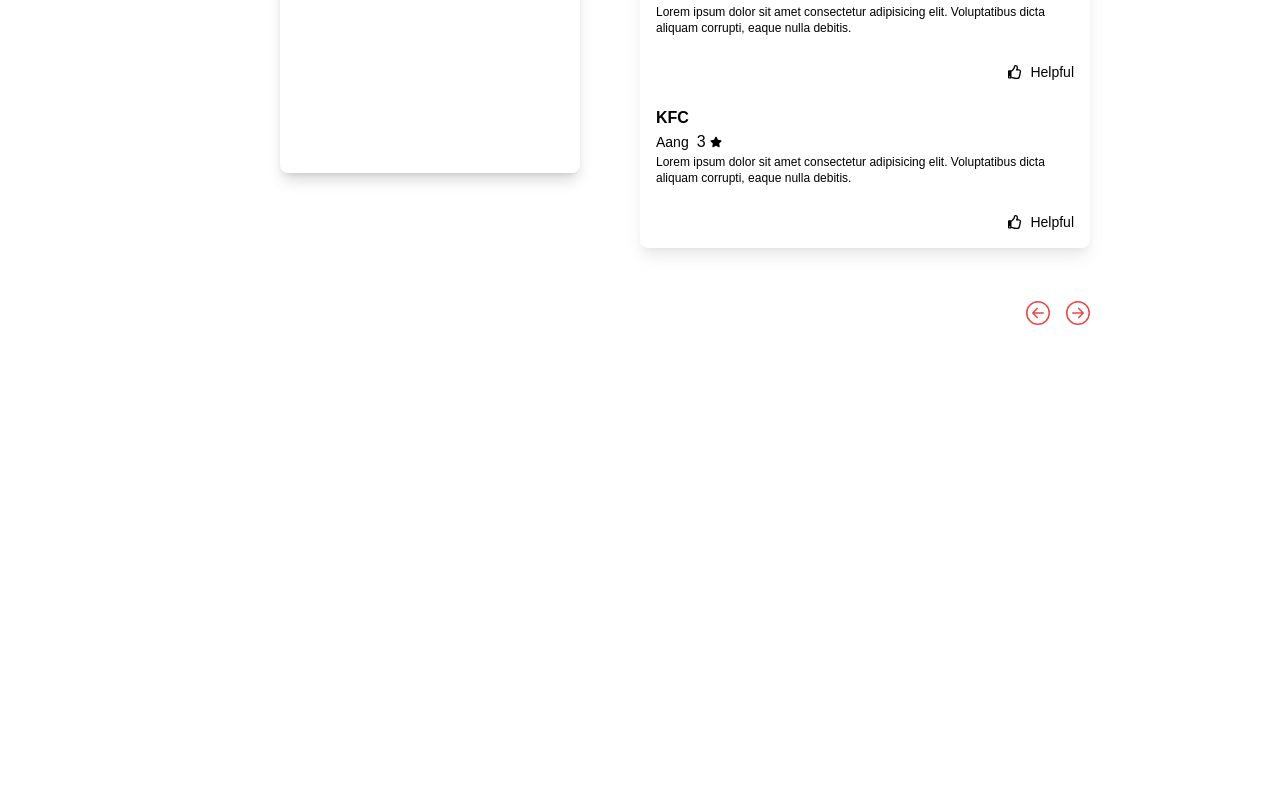
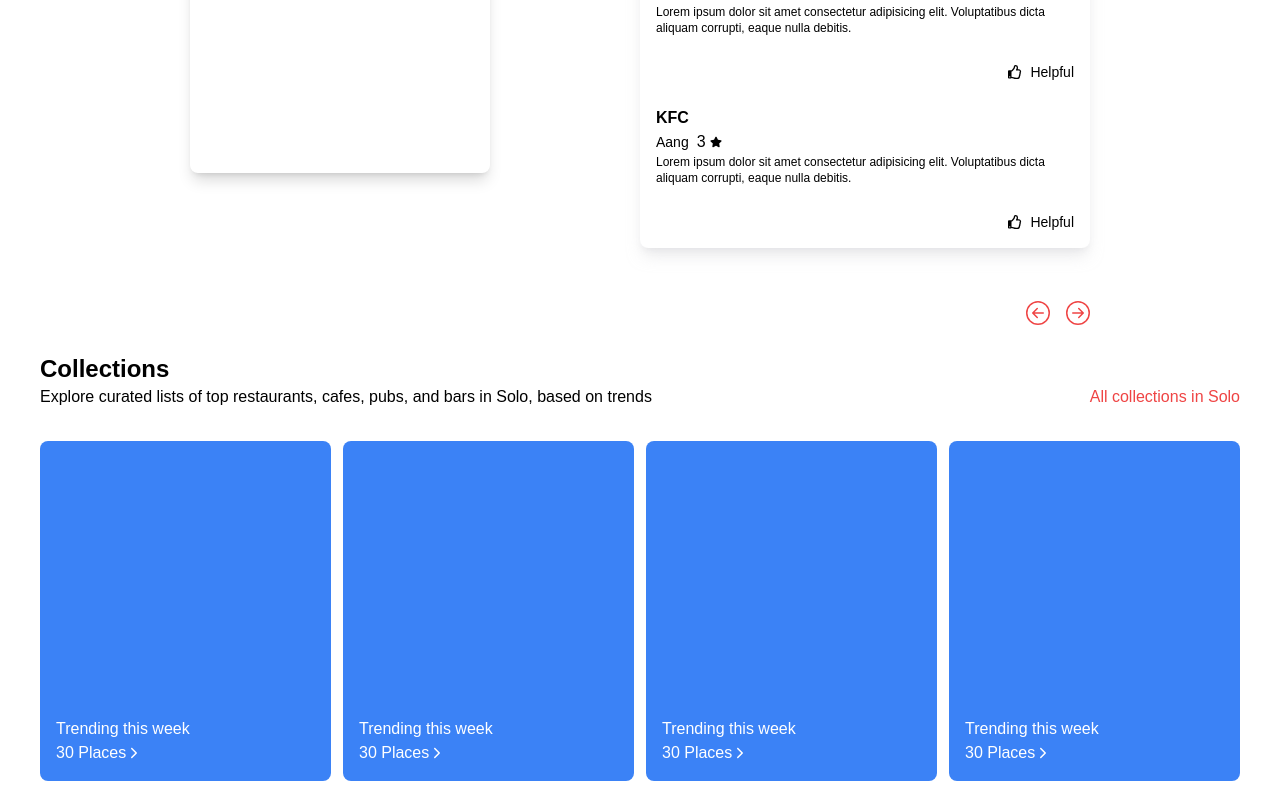
Before and after one commit to milhamm/jajanin, a Next.js app: page / in a window 1280 px wide. Shown: the part 667-1464 px from the top of the page. Before the commit the page ends 1000 px from the top, so only its background shows below. Built offline with nearby package versions, Linux system fonts and the light colour scheme.

Commit message:
Add collection card

```diff
--- /dev/null
+++ b/components/CollectionCard/index.tsx
@@ -0,0 +1,29 @@
+import { IoIosArrowForward } from "react-icons/io";
+
+type CollectionCardProps = {
+  collectionName: string;
+  totalCollection: number;
+};
+
+const CollectionCard = ({
+  collectionName,
+  totalCollection,
+}: CollectionCardProps) => {
+  return (
+    <a href=''>
+      <div className='w-full h-[340px] bg-blue-500 rounded-lg p-4'>
+        <div className='flex flex-col justify-end h-full text-white'>
+          <h3>{collectionName}</h3>
+          <div className='flex'>
+            <p>{totalCollection} Places</p>
+            <button>
+              <IoIosArrowForward />
+            </button>
+          </div>
+        </div>
+      </div>
+    </a>
+  );
+};
+
+export default CollectionCard;
--- a/pages/index.tsx
+++ b/pages/index.tsx
@@ -2,6 +2,7 @@ import { IoLocationSharp, IoSearch } from "react-icons/io5";
 import { BsArrowLeftCircle, BsArrowRightCircle } from "react-icons/bs";
 import type { NextPage } from "next";
 import RestaurantReview from "../components/RestaurantReview";
+import CollectionCard from "../components/CollectionCard";
 
 const Home: NextPage = () => {
   return (
@@ -26,7 +27,7 @@ const Home: NextPage = () => {
       </div>
       {/* Slide Review */}
       <div className='w-[900px] mx-auto my-0'>
-        <div className='h-[540px] flex items-center justify-end mx-auto my-0 gap-[60px]'>
+        <div className='h-[540px] flex items-center justify-between mx-auto my-0 gap-[60px]'>
           <div className='h-[300px] w-[300px] rounded-lg shadow-lg shadow-black/15'></div>
           <div className='w-[450px] rounded-lg shadow-lg shadow-gray-300/50'>
             <RestaurantReview restaurantName='MCD' customerName={"Lepi"} />
@@ -43,6 +44,37 @@ const Home: NextPage = () => {
           </button>
         </div>
       </div>
+      {/* Collection */}
+      <div className='w-[1200px] mx-auto my-0 mt-5'>
+        <h1 className='font-bold text-2xl'>Collections</h1>
+        <div className='flex justify-between items-center'>
+          <p>
+            Explore curated lists of top restaurants, cafes, pubs, and bars in
+            Solo, based on trends
+          </p>
+          <a href='' className='text-red-500 hover:underline'>
+            All collections in Solo
+          </a>
+        </div>
+        <div className='grid grid-cols-4 gap-3 mt-8 mb-4'>
+          <CollectionCard
+            collectionName='Trending this week'
+            totalCollection={30}
+          />
+          <CollectionCard
+            collectionName='Trending this week'
+            totalCollection={30}
+          />
+          <CollectionCard
+            collectionName='Trending this week'
+            totalCollection={30}
+          />
+          <CollectionCard
+            collectionName='Trending this week'
+            totalCollection={30}
+          />
+        </div>
+      </div>
     </>
   );
 };
```
